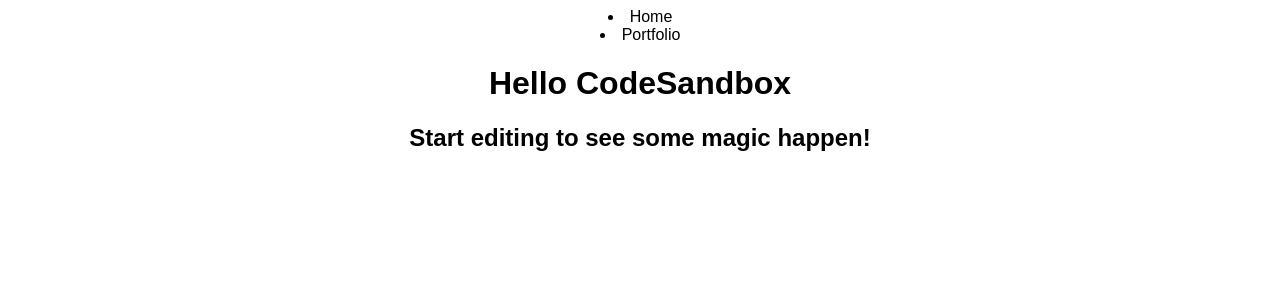
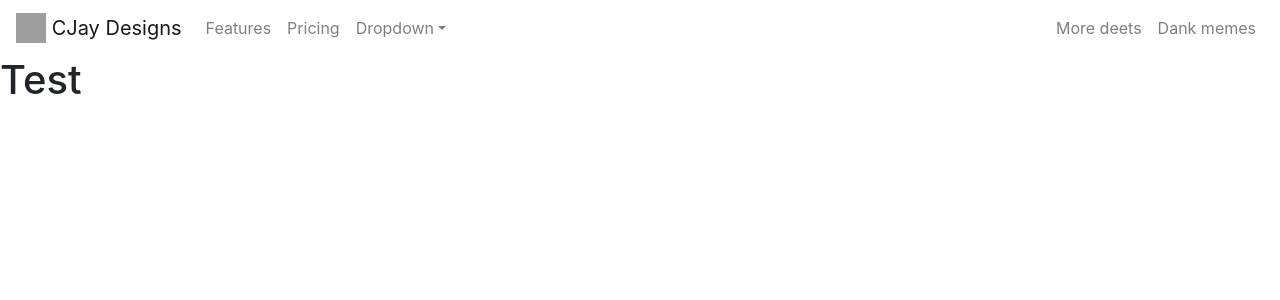
Before and after one commit to jame0168/cjaydesigns, a React (Create React App) app: page / in a window 1280 px wide. Shown: the top 300 px of the page. Built offline with nearby package versions, Linux system fonts and the light colour scheme; grey boxes are pictures that could not be loaded.

Commit message:
React Navbar Test Tested the React Navbar installation and integration

```diff
--- a/package.json
+++ b/package.json
@@ -9,9 +9,13 @@
   "main": "src/index.js",
   "dependencies": {
     "@babel/runtime": "7.13.8",
+    "bootstrap": "4.6.0",
     "react": "17.0.1",
+    "react-bootstrap": "1.5.1",
     "react-dom": "17.0.1",
-    "react-scripts": "4.0.0"
+    "react-router-dom": "5.2.0",
+    "react-scripts": "4.0.0",
+    "sass": "1.32.8"
   },
   "devDependencies": {
     "typescript": "4.1.3"
--- a/src/App.js
+++ b/src/App.js
@@ -1,12 +1,54 @@
-import "./styles.css";
-import Navbar from "./navbar";
+import React from "react";
+import { Nav } from "react-bootstrap";
+import { Navbar } from "react-bootstrap";
+import { NavDropdown } from "react-bootstrap";
+
+import { Test } from "./test";
+
+import "../styles/styles.scss";
+import "../styles/app.scss";
+import "bootstrap/dist/css/bootstrap.min.css";
 
 export default function App() {
   return (
     <div className="App">
-      <Navbar />
-      <h1>Hello CodeSandbox</h1>
-      <h2>Start editing to see some magic happen!</h2>
+      <Navbar expand="lg">
+        <Navbar.Brand href="#home" style={{ fontSize: "30" }}>
+          <img
+            alt=""
+            src="/logo.svg"
+            width="30"
+            height="30"
+            className="d-inline-block align-top"
+          />{" "}
+          CJay Designs
+        </Navbar.Brand>
+        <Navbar.Toggle aria-controls="responsive-navbar-nav" />
+        <Navbar.Collapse id="responsive-navbar-nav">
+          <Nav className="mr-auto">
+            <Nav.Link href="#features">Features</Nav.Link>
+            <Nav.Link href="#pricing">Pricing</Nav.Link>
+            <NavDropdown title="Dropdown" id="collasible-nav-dropdown">
+              <NavDropdown.Item href="#action/3.1">Action</NavDropdown.Item>
+              <NavDropdown.Item href="#action/3.2">
+                Another action
+              </NavDropdown.Item>
+              <NavDropdown.Item href="#action/3.3">Something</NavDropdown.Item>
+              <NavDropdown.Divider />
+              <NavDropdown.Item href="#action/3.4">
+                Separated link
+              </NavDropdown.Item>
+            </NavDropdown>
+          </Nav>
+          <Nav>
+            <Nav.Link href="#deets">More deets</Nav.Link>
+            <Nav.Link eventKey={2} href="#memes">
+              Dank memes
+            </Nav.Link>
+          </Nav>
+        </Navbar.Collapse>
+      </Navbar>
+      <Test />
     </div>
   );
 }
--- a/src/navbar.js
+++ /dev/null
@@ -1,10 +0,0 @@
-import "./styles.css";
-
-export default function Navbar() {
-  return (
-    <nav className="nav">
-      <li>Home</li>
-      <li>Portfolio</li>
-    </nav>
-  );
-}
--- a/src/styles.css
+++ /dev/null
@@ -1,4 +0,0 @@
-.App {
-  font-family: sans-serif;
-  text-align: center;
-}
--- /dev/null
+++ b/src/test.js
@@ -0,0 +1,9 @@
+import React from "react";
+
+export function Test() {
+  return (
+    <div className="test">
+      <h1>Test</h1>
+    </div>
+  );
+}
--- /dev/null
+++ b/styles/_theme.scss
@@ -0,0 +1,3 @@
+$primary-color: #333;
+
+$size-xl: 24px;
--- /dev/null
+++ b/styles/app.scss
@@ -0,0 +1 @@
+@import "~bootstrap/scss/bootstrap";
--- /dev/null
+++ b/styles/styles.scss
@@ -0,0 +1,6 @@
+@import 'theme';
+
+.nav-custom a{
+  font-size: $size-xl;
+  color: rgb(230, 21, 21) !important;
+}
```
